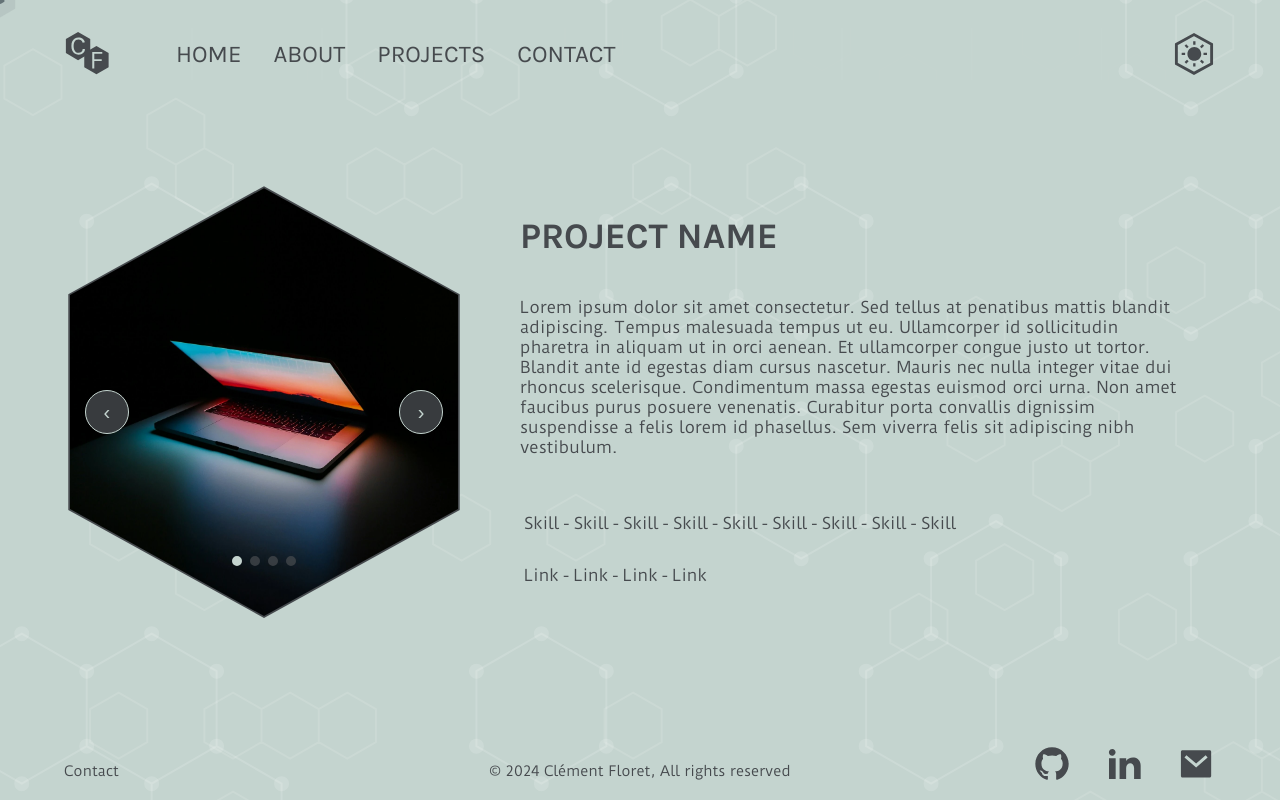
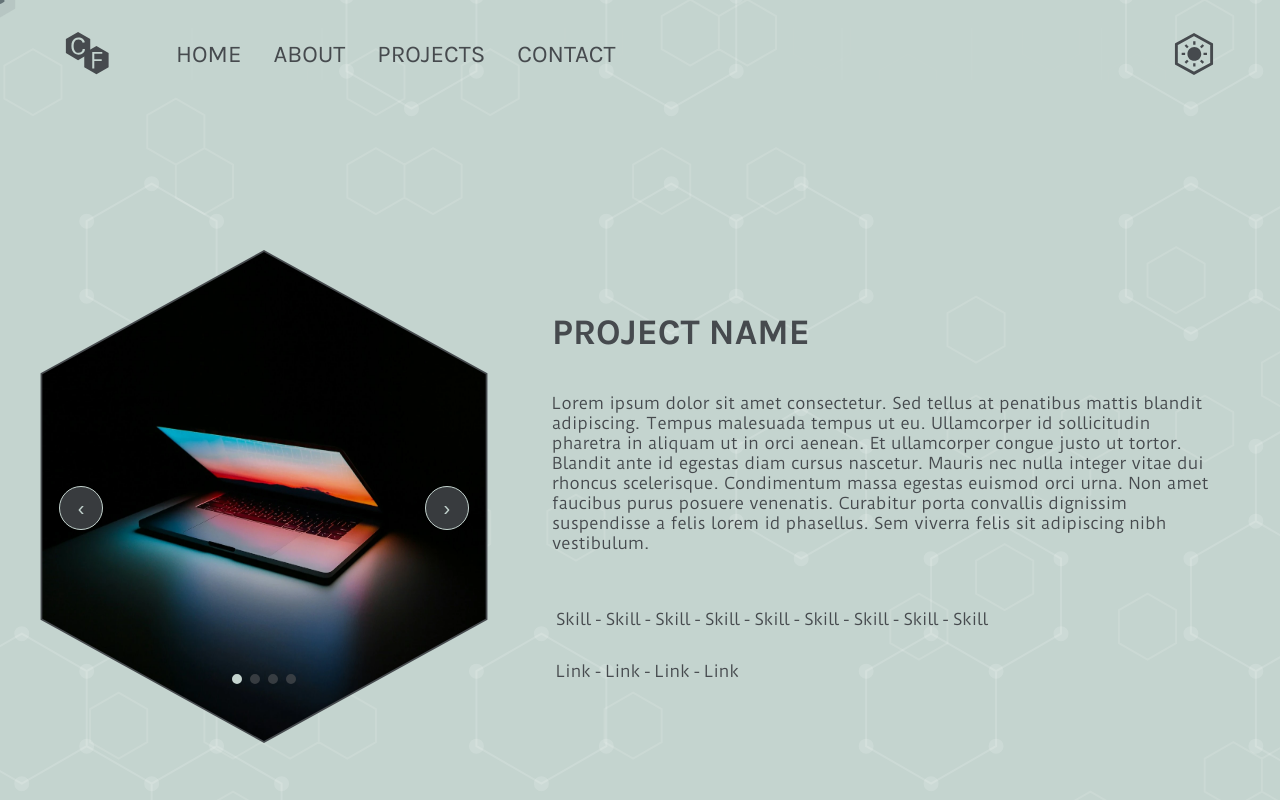
Before and after one commit to floretcl/Clementfloret, a React (Create React App) app in the folder portfolio-front/: page / in a window 1280 px wide. Shown: the top 800 px of the page. Built offline with nearby package versions, Linux system fonts and the light colour scheme.

Commit message:
improve project style padding and carousel

```diff
--- a/portfolio-front/src/styles/index.scss
+++ b/portfolio-front/src/styles/index.scss
@@ -932,7 +932,7 @@ ul {
   justify-content: center;
   align-items: center;
   text-align: center;
-  padding: 4rem 0;
+  padding: 6rem 0;
   margin: auto;
 
   &__content {
@@ -985,8 +985,8 @@ ul {
   overflow: hidden;
 
   &__items {
-    width: 18rem;
-    height: 18rem;
+    width: 20rem;
+    height: 20rem;
   }
 
   &__buttons {
@@ -1093,8 +1093,8 @@ ul {
   }
 
   &__img {
-    width: 18rem;
-    height: 18rem;
+    width: 20rem;
+    height: 20rem;
   }
 }
 
@@ -1154,6 +1154,8 @@ ul {
   }
 
   .project {
+    padding: 7rem 0;
+
     &__content {
       margin: 2rem 12%;
     }
@@ -1169,15 +1171,15 @@ ul {
 
   .carousel {
     &__items {
-      width: 22rem;
-      height: 22rem;
+      width: 24rem;
+      height: 24rem;
     }
   }
 
   .item {
     &__img {
-      width: 22rem;
-      height: 22rem;
+      width: 24rem;
+      height: 24rem;
     }
   }
 }
@@ -1345,15 +1347,15 @@ ul {
 
   .carousel {
     &__items {
-      width: 26rem;
-      height: 26rem;
+      width: 28rem;
+      height: 28rem;
     }
   }
 
   .item {
     &__img {
-      width: 26rem;
-      height: 26rem;
+      width: 28rem;
+      height: 28rem;
     }
   }
 }
@@ -1427,9 +1429,10 @@ ul {
   .project {
     flex-direction: row;
     text-align: start;
+    padding: 8rem 0;
 
     &__content {
-      max-width: 38rem;
+      max-width: 33rem;
       margin: 0 3rem 0 1rem;
     }
 
@@ -1465,14 +1468,23 @@ ul {
 
 @media all and (min-width: $x-large) {
   .project {
+    &__content {
+      max-width: 42rem;
+      margin: 0 3rem 0 2rem;
+    }
+  }
+
+  .carousel {
+    &__items {
+      width: 32rem;
+      height: 32rem;
+    }
+  }
+
+  .item {
     &__img {
       width: 32rem;
       height: 32rem;
-    }
-
-    &__content {
-      max-width: 42rem;
-      margin: 0 3rem 0 2rem;
     }
   }
 }
```
